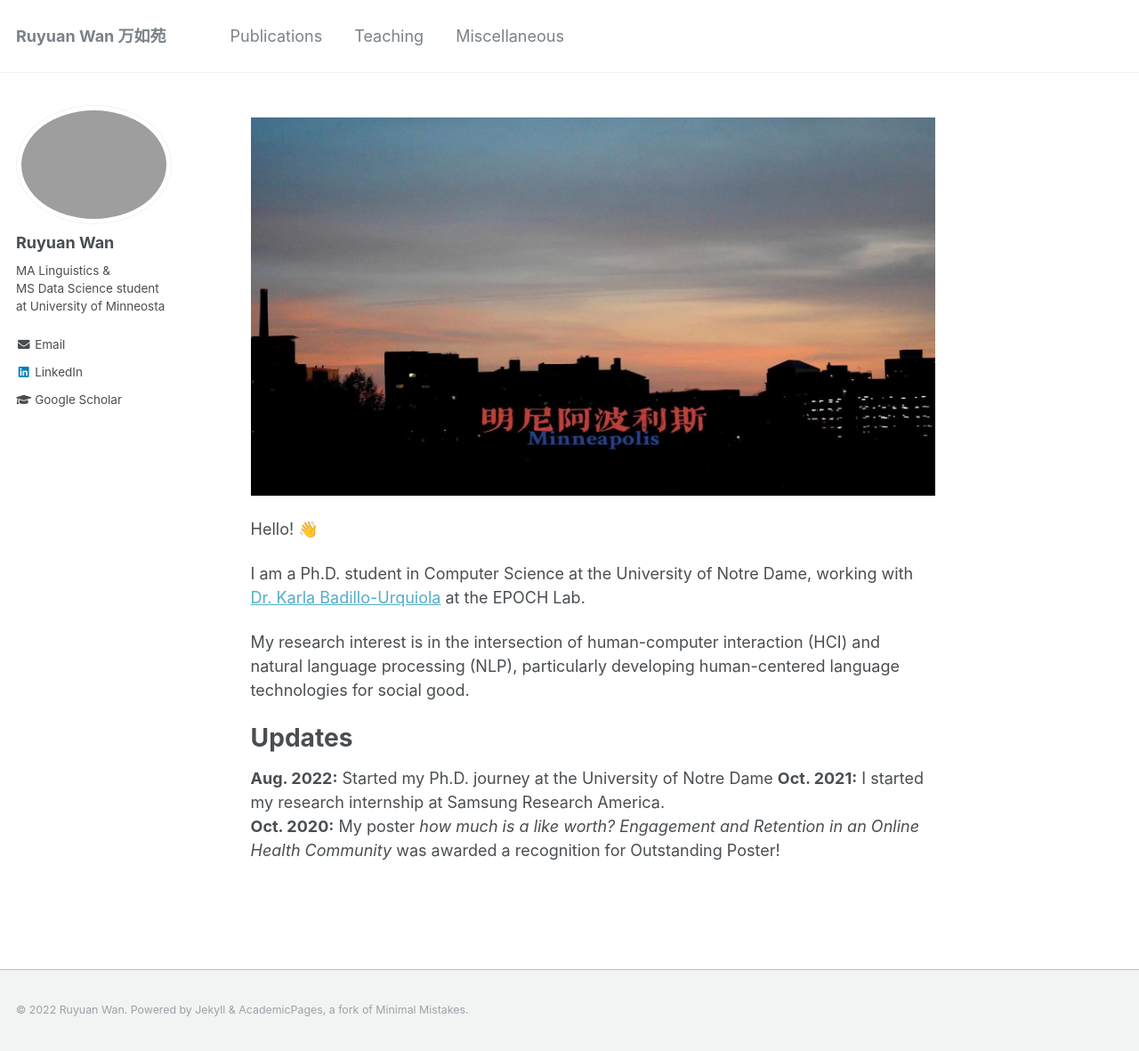
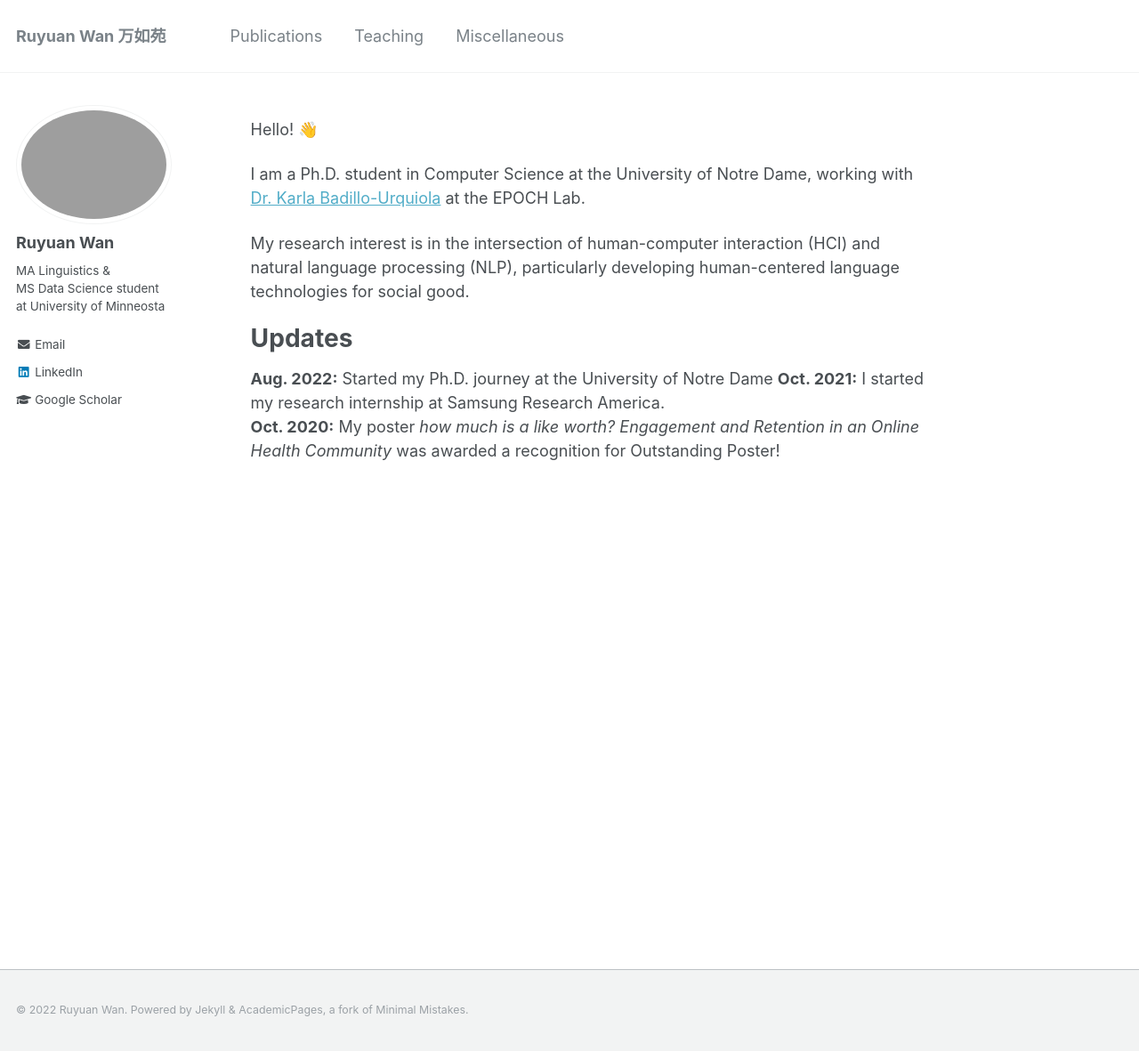
Before and after one commit to RuyuanWan/ruyuanwan.github.io, a Jekyll site: the page built from _pages/about.md, in a window 1280 px wide and 1181 px high. Shown: the whole window at 89% size. Built offline with Jekyll 4.4.1, drawn with Linux system fonts in a browser that asks for light colours.

Commit message:
Update about.md

```diff
--- a/_pages/about.md
+++ b/_pages/about.md
@@ -8,7 +8,6 @@ redirect_from:
   - /about.html
 ---
 
-<img src="/images/Minneapolis.png"/>
 
 Hello! 👋<br/>
 
```
